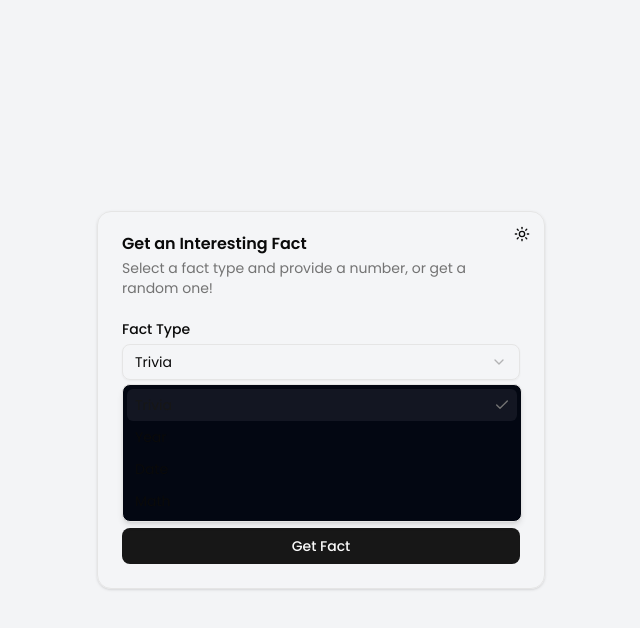
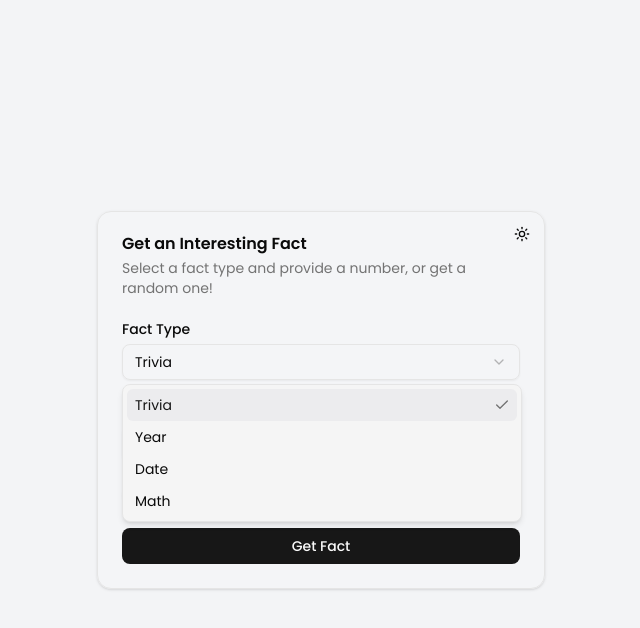
Before and after one commit to ixtiyorsaitov/Numbers-api, a Next.js app: page / in a window 1280 px wide. Both pictures are taken after a click on the button "Trivia". Shown: the top 628 px of the page, without its empty margins (319-959 px from the left). Built offline with nearby package versions, Linux system fonts and the light colour scheme.

Commit message:
select light mode

```diff
--- a/components/ui/select.tsx
+++ b/components/ui/select.tsx
@@ -61,7 +61,7 @@
       <SelectPrimitive.Content
         data-slot="select-content"
         className={cn(
-          "bg-gray-950 text-popover-foreground data-[state=open]:animate-in data-[state=closed]:animate-out data-[state=closed]:fade-out-0 data-[state=open]:fade-in-0 data-[state=closed]:zoom-out-95 data-[state=open]:zoom-in-95 data-[side=bottom]:slide-in-from-top-2 data-[side=left]:slide-in-from-right-2 data-[side=right]:slide-in-from-left-2 data-[side=top]:slide-in-from-bottom-2 relative z-50 max-h-(--radix-select-content-available-height) min-w-[8rem] origin-(--radix-select-content-transform-origin) overflow-x-hidden overflow-y-auto rounded-md border shadow-md",
+          "bg-accent dark:bg-gray-950 text-popover-foreground data-[state=open]:animate-in data-[state=closed]:animate-out data-[state=closed]:fade-out-0 data-[state=open]:fade-in-0 data-[state=closed]:zoom-out-95 data-[state=open]:zoom-in-95 data-[side=bottom]:slide-in-from-top-2 data-[side=left]:slide-in-from-right-2 data-[side=right]:slide-in-from-left-2 data-[side=top]:slide-in-from-bottom-2 relative z-50 max-h-(--radix-select-content-available-height) min-w-[8rem] origin-(--radix-select-content-transform-origin) overflow-x-hidden overflow-y-auto rounded-md border shadow-md",
           position === "popper" &&
             "data-[side=bottom]:translate-y-1 data-[side=left]:-translate-x-1 data-[side=right]:translate-x-1 data-[side=top]:-translate-y-1",
           className
```
